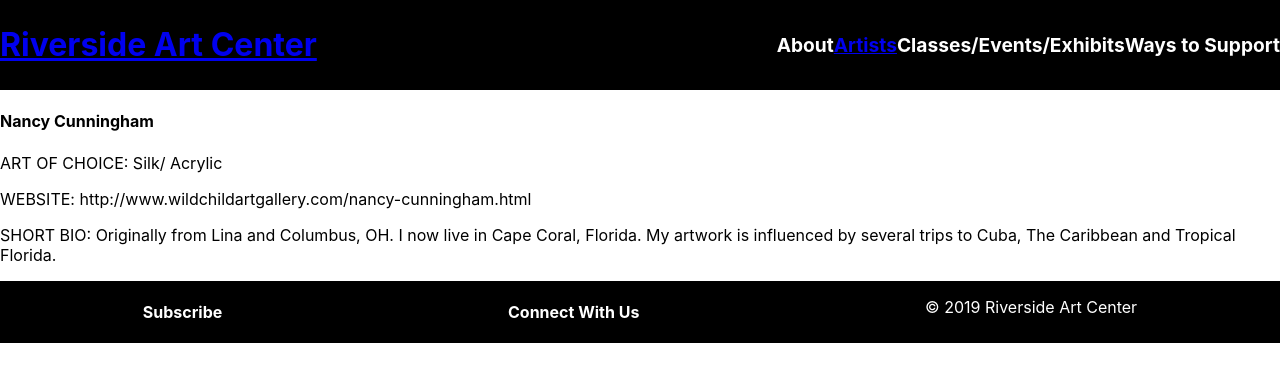
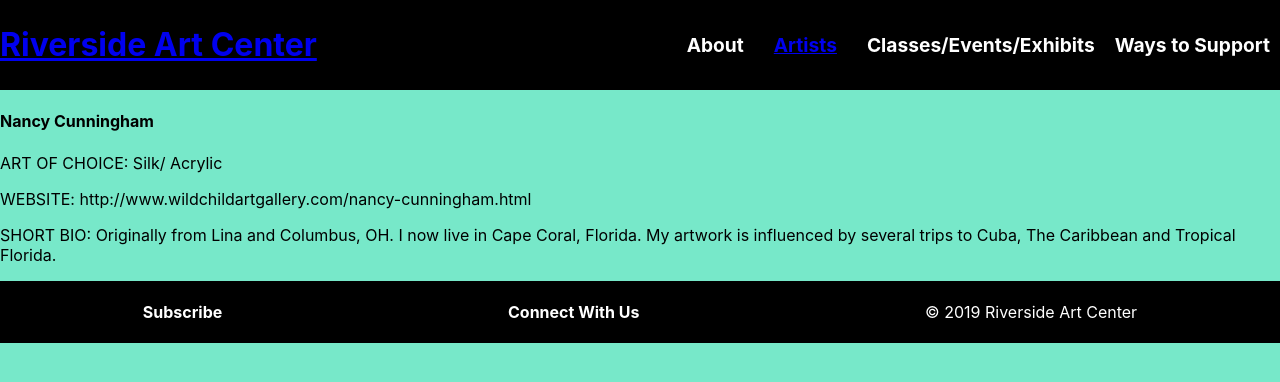
Before and after one commit to PurpleTatsu/GA-UXDI, a React (Create React App) app in the folder client/: page /Nancy in a window 1280 px wide. Shown: the top 382 px of the page. Built offline with nearby package versions, Linux system fonts and the light colour scheme.

Commit message:
added image resource

```diff
--- a/client/src/App.css
+++ b/client/src/App.css
@@ -1,3 +1,7 @@
+body{
+  background: #77E8C9;
+}
+
 #header{
   background: black;
   color: white;
@@ -5,6 +9,7 @@
   justify-content: space-between;
   flex-wrap: wrap;
   height: 90px;
+  width: 100%;
 }
 #header h1{
   line-height: 90px;
@@ -18,13 +23,18 @@
 }
 nav h2, nav a{
   margin: auto;
-  padding: auto 20px;
+  padding: 0 10px;
 
 }
 
 #footer{
+  width: 100%;
   background: black;
   color: white;
   display: flex;
   justify-content: space-around;
 }
+
+#footer p{
+  margin: auto 0;
+}
```
Also changed, not shown: client/src/images/iconmonstr-facebook-3.svg (added), client/src/images/iconmonstr-instagram-11.svg (added).
